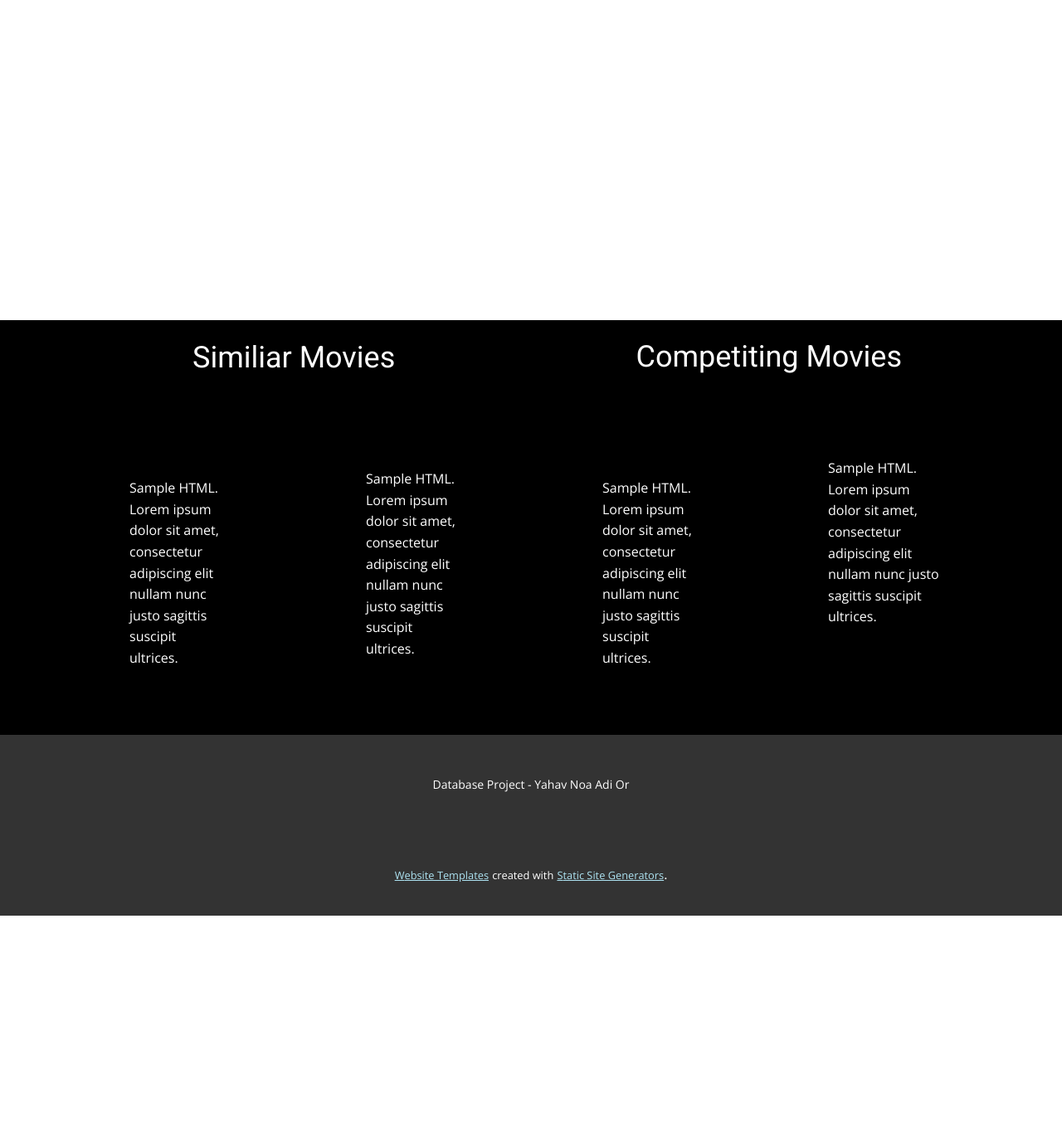
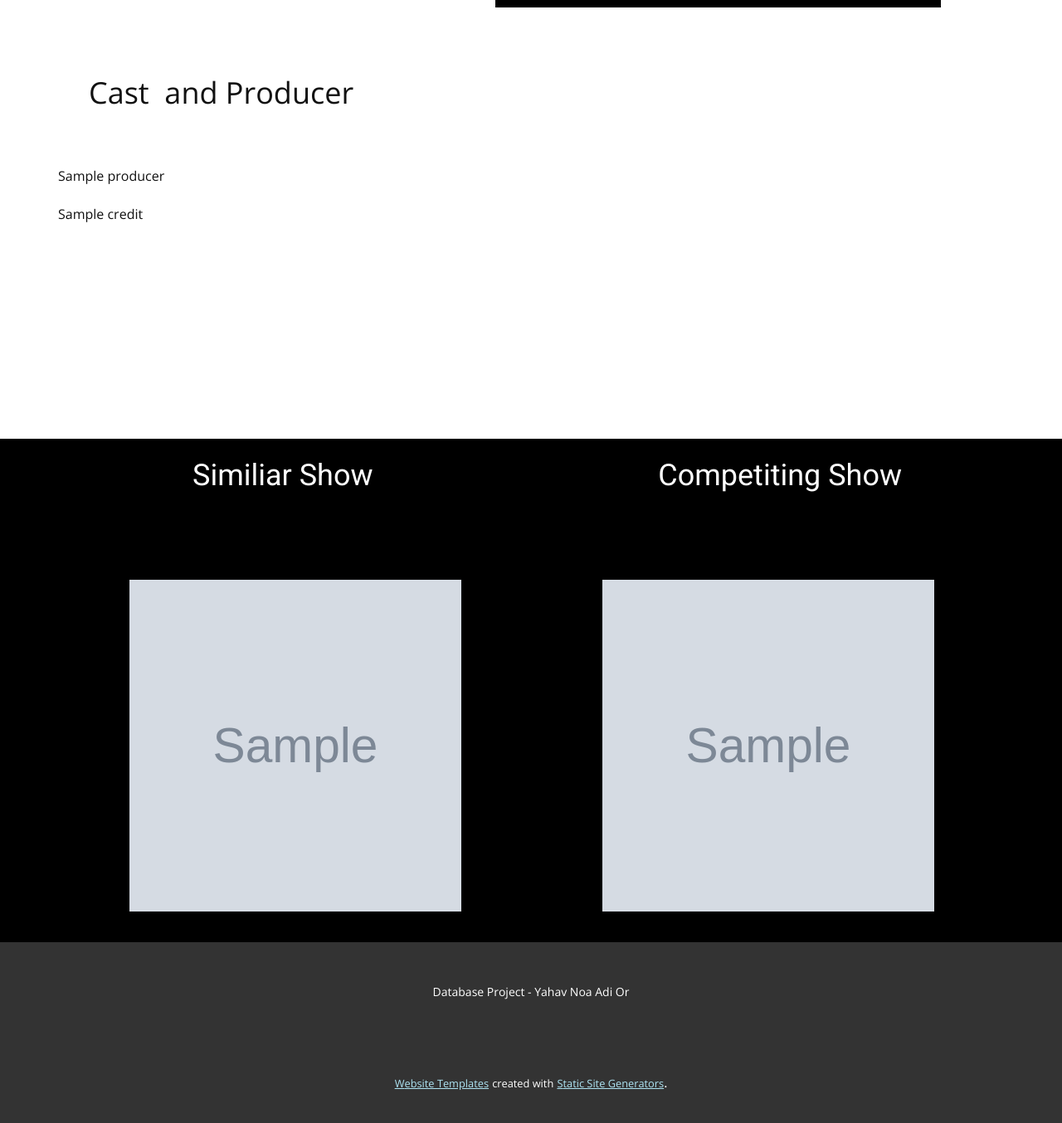
Before and after one commit to yahavzar/DBProject, a Flask app: template SRC/APPLICATION_SOURCE_CODE/templates/TV-Show.html in a window 1280 px wide. Shown: the part 864-2218 px from the top of the page at 83% size. Before the commit the page ends 1968 px from the top, so only its background shows below. Run offline with Flask 2, Linux system fonts and the light colour scheme; the template is opened without the code that fills it: most values are stand-ins (such as "Sample title", 1, 10 or a date in 2020); grey boxes marked "Sample" are stand-in pictures.

Commit message:
TV-Show.html

```diff
--- a/SRC/APPLICATION_SOURCE_CODE/app.py
+++ b/SRC/APPLICATION_SOURCE_CODE/app.py
@@ -201,9 +201,93 @@ def TV_Show(apiId):
         resimage = select(sqlQuery,apiId)
         resultimage = [{resimage['headers'][0]: row[0]} for row in resimage['rows']]
         resultimage=resultimage[0]['image']
-        return render_template('TV-Show.html',resultTitle=resultTitle,resultOverview=resultOverview,resimage=resultimage)
+        sqlQuery = "select * from Shows where Shows.apiId=%s"
+        resofShows = select(sqlQuery,apiId)
+        length = [{resofShows['headers'][4]: row[4]} for row in resofShows['rows']]
+        length = length[0]['length']
+        webSite = [{resofShows['headers'][5]: row[5]} for row in resofShows['rows']]
+        webSite = webSite[0]['homePage']
+        if webSite != "":
+            webSite = "<b>WebSite</b>: " + webSite
+        vote = [{resofShows['headers'][9]: row[9]} for row in resofShows['rows']]
+        vote = vote[0]['voteAvg']
+        seasons = [{resofShows['headers'][10]: row[10]} for row in resofShows['rows']]
+        seasons = seasons[0]['seasons']
+        sqlQuery = "select p.producerName from ProducersShow ps , Producers p where ps.ShowId=%s and p.producerId=ps.producerId"
+        try :
+            ShowPrducer = select(sqlQuery, apiId)
+            producer = [{ShowPrducer['headers'][0]: row[0]} for row in ShowPrducer['rows']]
+            producer = producer[0]['producerName']
+            if producer is not None:
+                producer = "<b>Producer</b>: " + producer
+        except sql_executor.NoResultsException:
+                producer = ""
+        sqlQuery = "select a.actorName from ActorsShow am , Actors a where ShowId=%s and a.actorId=am.actorId"
+        try :
+            ShowsActors = select(sqlQuery, apiId)
+            result = [{ShowsActors['headers'][0]: row[0]} for row in ShowsActors['rows']]
+            credit = ''
+            first = True
+            for actor in result:
+                if first == False:
+                    credit = credit + "," + actor['actorName']
+                if first == True:
+                    credit = actor['actorName']
+                    first = False
+            if credit != None:
+                credit = "<b>Cast :</b> " + credit;
+        except sql_executor.NoResultsException:
+                credit = ""
+        imagerc1 = ""
+        linkc1 = ""
+        imagers1 = ""
+        links1 = ""
     except sql_executor.NoResultsException:
         abort(404)
+    try:
+        sqlQuery ="select distinct commonShow.id ,pm.image from (SELECT m2.apiId as  id,m2.title as title,  " \
+                  "count(*) as count FROM Shows as m, Shows as m2, Actors as a, ActorsShow as am, ActorsShow " \
+                  "as am2 WHERE m.apiId=%s AND am.showId<>am2.showId AND am.showId=m.apiId  AND am.actorId=a.actorId " \
+                  " AND am2.showId=m2.apiId AND am.actorId=am2.actorId AND  m.langId=m2.langId  GROUP BY m2.apiId,m2.title) " \
+                  "as commonShow  , (SELECT distinct m2.apiId as  id, m2.title as title, count(*) as count FROM Shows as m," \
+                  " Shows as m2, Genre as g  , ShowGenre as mg, ShowGenre as mg2 WHERE m.apiId=%s AND mg.apiId<>mg2.apiId AND " \
+                  " mg.apiId=m.apiId AND mg.genreId=g.genreId AND mg2.apiId=m2.apiId AND  mg.genreId=mg2.genreId  GROUP BY " \
+                  "m2.apiId,m2.title) as commonGenre , Shows  m1,PosterShow pm where commonShow.count >=1 and commonGenre.count>=1 " \
+                  " and m1.apiId=commonShow.id and m1.apiId=commonGenre.id and commonShow.id= pm.apiId limit 2   "
+        similarShow = select(sqlQuery, [apiId, apiId])
+        resultS = [{similarShow['headers'][0]: row[0],
+                    similarShow['headers'][1]: row[1]} for row in similarShow['rows']]
+        imagers1 = resultS[0]['image']
+        links1 = resultS[0]['id']
+    except sql_executor.NoResultsException:
+        pass
+    try:
+        sqlQuery = "select distinct m2.apiId ,pm.image from Shows m1,ShowGenre mg1 " \
+                   ", Shows m2, ShowGenre  mg2 ,PosterShow pm where  m1.apiId=mg1.apiId" \
+                   " and m2.releaseDay between m1.releaseDay - interval 6 month and m1.releaseDay " \
+                   " and m2.apiId=mg2.apiId and mg1.genreId=mg2.genreId and m2.langId= m1.langId" \
+                   " and m1.apiId=%s and m1.apiId <>m2.apiId and pm.apiId=m2.apiId"
+        commptiveShow = select(sqlQuery, apiId)
+        resultM = [{commptiveShow['headers'][0]: row[0],
+                    commptiveShow['headers'][1]: row[1]} for row in commptiveShow['rows']]
+        imagerc1 = resultM[0]['image']
+        linkc1 = resultM[0]['apiId']
+        if imagerc1 == "":
+            imagerc1 = "./static/noimage.png"
+            linkc1 = apiId
+        else:
+            imagerc1 = "https://image.tmdb.org/t/p/w500/" + imagerc1
+        if imagers1 == "":
+            imagers1 = "../static/noimage.png"
+            links1 = apiId
+        else:
+            imagers1 = "https://image.tmdb.org/t/p/w500/" + imagers1
+
+        return render_template('TV-Show.html',resultTitle=resultTitle,resultOverview=resultOverview,resimage=resultimage,length=length,webSite=webSite,vote=vote,seasons=seasons,producer=producer,credit=credit
+                               ,imagers1=imagers1,links1=links1,imagerc1=imagerc1,linkc1=linkc1)
+
+    except sql_executor.NoResultsException:
+        return render_template('TV-Show.html',resultTitle=resultTitle,resultOverview=resultOverview,resimage=resultimage,length=length,webSite=webSite,vote=vote,seasons=seasons,producer=producer,credit=credit)
 
 @app.route('/movie/<apiId>')
 def movie(apiId):
--- a/SRC/APPLICATION_SOURCE_CODE/templates/TV-Show.html
+++ b/SRC/APPLICATION_SOURCE_CODE/templates/TV-Show.html
@@ -93,6 +93,10 @@
                   <div class="u-border-9 u-border-black u-line u-line-horizontal u-line-1"></div>
                   <h2 class="u-text u-text-1">{{ resultTitle | safe}}</h2>
                   <p class="u-text u-text-2">{{ resultOverview | safe}}</p>
+                     <p><b>Length</b> : {{ length |safe }}</p>
+                    <p> <b>Seasons :</b>{{ seasons |safe }}</p>
+                    <p>{{ webSite| safe }}</p>
+                    <p><b>Vote Average</b> : {{ vote | safe }}  <img src="../static/star-icon.png"  width="16" height="16"> </p>
                   <div class="u-border-9 u-border-black u-line u-line-horizontal u-line-2"></div>
                 </div>
               </div>
@@ -104,12 +108,14 @@
     <section class="u-clearfix u-section-2" id="sec-2a6e">
       <div class="u-clearfix u-sheet u-sheet-1">
         <p class="u-text u-text-1">Cast&nbsp; and Producer</p>
+            <p>{{ producer|safe }}</p>
+                    <p>{{ credit|safe }}</p>
       </div>
     </section>
     <section class="u-black u-clearfix u-section-3" id="sec-2427">
       <div class="u-clearfix u-sheet u-sheet-1">
-        <h2 class="u-heading-font u-subtitle u-text u-text-default u-text-1">Competiting Movies</h2>
-        <h2 class="u-heading-font u-subtitle u-text u-text-default u-text-2">Similiar Movies</h2>
+        <h2 class="u-heading-font u-subtitle u-text u-text-default u-text-1">Competiting Show</h2>
+        <h2 class="u-heading-font u-subtitle u-text u-text-default u-text-2">Similiar Show</h2>
         <div class="u-clearfix u-expanded-width u-layout-wrap u-layout-wrap-1">
           <div class="u-gutter-0 u-layout">
             <div class="u-layout-row">
@@ -117,7 +123,9 @@
                 <div class="u-container-layout u-container-layout-1">
                   <div class="u-clearfix u-custom-html u-custom-html-1">
                     <style></style>
-                    <p>Sample HTML. Lorem ipsum dolor sit amet, consectetur adipiscing elit nullam nunc justo sagittis suscipit ultrices.</p>
+                     <a href="/tvshow/{{ links1| safe }}">
+                                          <img src = "{{ imagers1 |safe }}"  width="400" height="400">
+                                                    </a>
                   </div>
                 </div>
               </div>
@@ -125,15 +133,16 @@
                 <div class="u-container-layout u-container-layout-2">
                   <div class="u-clearfix u-custom-html u-custom-html-2">
                     <style></style>
-                    <p>Sample HTML. Lorem ipsum dolor sit amet, consectetur adipiscing elit nullam nunc justo sagittis suscipit ultrices.</p>
                   </div>
                 </div>
               </div>
               <div class="u-container-style u-layout-cell u-size-15 u-size-30-md u-layout-cell-3">
                 <div class="u-container-layout u-container-layout-3">
                   <div class="u-clearfix u-custom-html u-custom-html-3">
+                      <a href="/tvshow/{{ linkc1| safe }}">
+                                          <img src = "{{ imagerc1 |safe }}"  width="400" height="400">
+                                                    </a>
                     <style></style>
-                    <p>Sample HTML. Lorem ipsum dolor sit amet, consectetur adipiscing elit nullam nunc justo sagittis suscipit ultrices.</p>
                   </div>
                 </div>
               </div>
@@ -141,7 +150,6 @@
                 <div class="u-container-layout u-container-layout-4">
                   <div class="u-clearfix u-custom-html u-custom-html-4">
                     <style></style>
-                    <p>Sample HTML. Lorem ipsum dolor sit amet, consectetur adipiscing elit nullam nunc justo sagittis suscipit ultrices.</p>
                   </div>
                 </div>
               </div>
```
